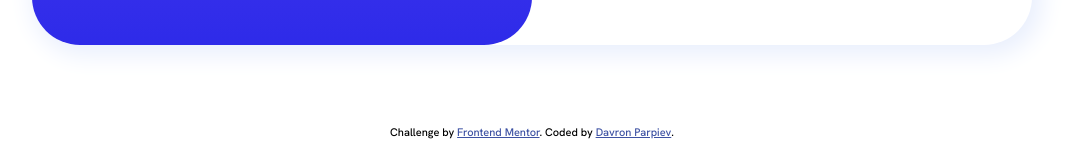
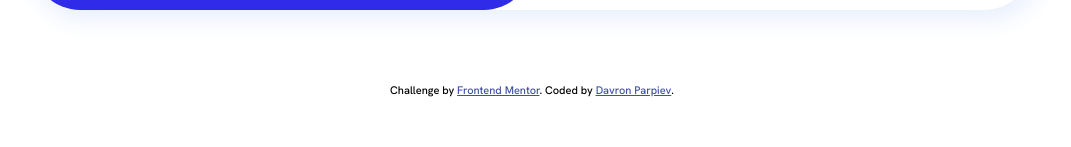
Before and after one commit to davrsirius/results-summary-component-main, a plain HTML site: page index.html in a window 1280 px wide. Shown: the part 675-822 px from the top of the page, without its empty margins (108-1179 px from the left). Drawn offline with Linux system fonts and the light colour scheme.

Commit message:
Container centered using grid

```diff
--- a/css/styles.css
+++ b/css/styles.css
@@ -8,12 +8,16 @@ h1, h2 {
 
 body {
     font-family: 'Hanken Grotesk', sans-serif;
+    min-height: 100vh;
+    display: grid;
+    place-items: center;
+
 }
 
 .container {
     width: 80%;
     max-width: 1000px;
-    margin: 5rem  auto 0;
+    /* margin: 5rem  auto 0; */
     display: flex;
     justify-content: space-between;
     border-radius: 3rem;
--- a/index.html
+++ b/index.html
@@ -68,7 +68,7 @@
     </div>
   </main>
 
-  <footer style="margin-top: 5rem;" class="attribution">
+  <footer class="attribution">
     Challenge by <a href="https://www.frontendmentor.io?ref=challenge" target="_blank">Frontend Mentor</a>.
     Coded by <a href="#">Davron Parpiev</a>.
   </footer>
```
